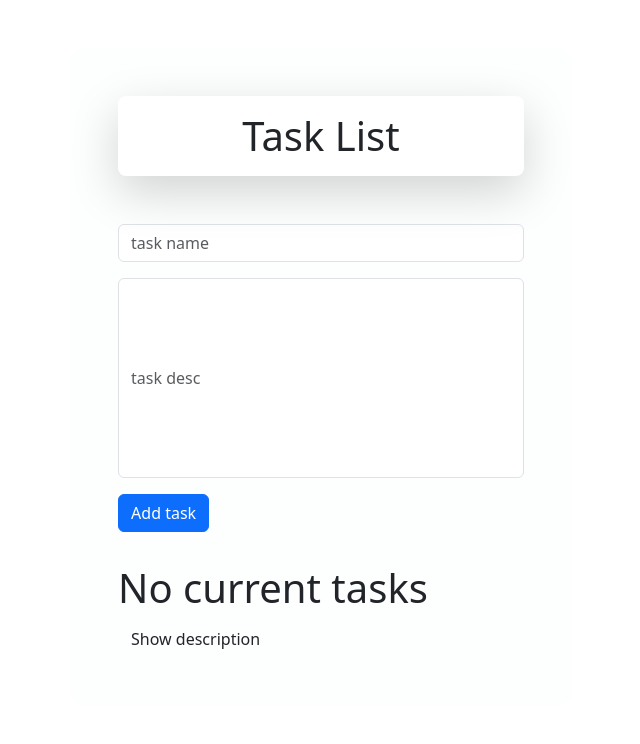
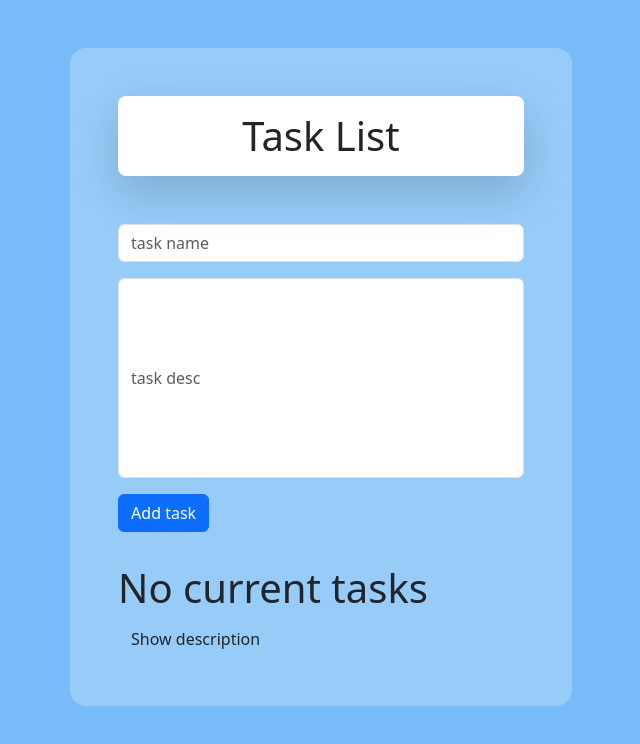
Before and after one commit to Elanngo-Madheswaran/todo_list-angular, an Angular app in the folder todo_app/: page / in a window 1280 px wide. Shown: the top 744 px of the page, without its empty margins (367-1007 px from the left). Built offline with nearby package versions, Linux system fonts and the light colour scheme.

Commit message:
style rework

```diff
--- a/todo_app/src/styles.css
+++ b/todo_app/src/styles.css
@@ -1,4 +1,5 @@
 /* You can add global styles to this file, and also import other style files */
 #all_box{
+    background-color: rgb(119, 188, 248);
     background-size: cover;
 }
```
